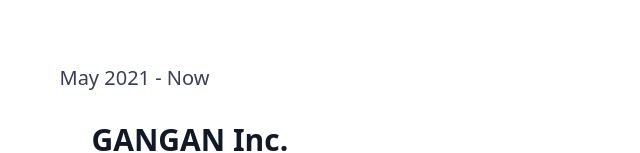
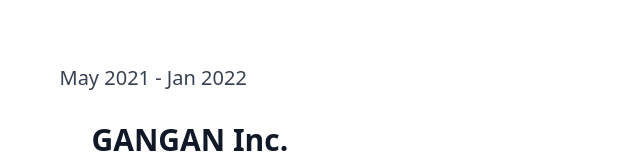
Before and after one commit to Ryu236/portfolio, a Next.js app: page / in a window 1280 px wide. Shown: the part 498-651 px from the top of the page, without its empty margins (248-888 px from the left). Built offline with nearby package versions, Linux system fonts and the light colour scheme; no server answers.

Commit message:
:recycle: refactor(resume): modify duration of GANGAN

```diff
--- a/components/resume.tsx
+++ b/components/resume.tsx
@@ -9,10 +9,10 @@ export const Resume: React.VFC = () => {
       <h2 className="text-center">Work Experience</h2>
       <div className="mx-4">
         <div>
-          <p>May 2021 - Now </p>
+          <p>May 2021 - Jan 2022</p>
           <div className="ml-8">
             <h3>GANGAN Inc.</h3>
-            Software Engineer （side job）
+            Software Engineer（side job）
             <br />
             Development of the application
           </div>
```
Also changed, not shown: 1 other file (tests, documents, lock files or other folders).
